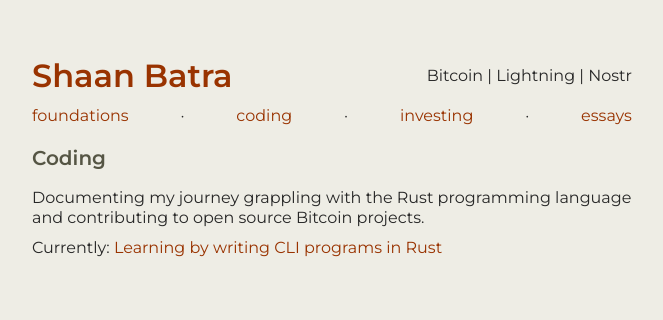
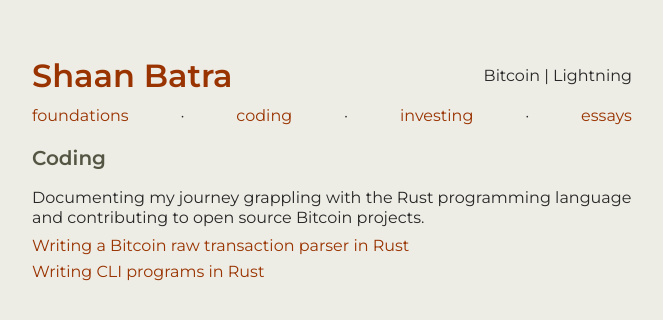
Before and after one commit to sb1752/sb1752.github.io, a Jekyll site: the page built from coding.html, in a window 1280 px wide. Shown: the top 320 px of the page, without its empty margins (308-971 px from the left). Built offline with Jekyll 4.4.1, drawn with Linux system fonts in a browser that asks for light colours.

```diff
--- a/_layouts/default.html
+++ b/_layouts/default.html
@@ -22,7 +22,7 @@
     <div class="wrapper">
       <div class="header">
         <h1><a href="/">Shaan Batra</a></h1>
-        <div>Bitcoin | Lightning | Nostr</div>
+        <div>Bitcoin | Lightning</div>
       </div>
       <nav class="subheader">
         <a href="/foundations">foundations</a>
--- a/_sass/main.scss
+++ b/_sass/main.scss
@@ -119,6 +119,10 @@ em {
     margin-bottom: 15px;
   }
 
+  h2 {
+    margin-bottom: 10px;
+  }
+
   h3 {
     font-weight: 600;
     color: #554;
@@ -174,3 +178,15 @@ sup, sub {
 ol {
   list-style-position: inside;
 }
+
+figure {
+  margin-bottom: 15px;
+}
+
+figcaption {
+  font-size: 85%;
+  line-height: 20px;
+  color: #272727c7;
+  font-style: italic;
+  text-align: center;
+}
--- a/coding.html
+++ b/coding.html
@@ -6,13 +6,13 @@ layout: default
 <div class="category">
   <h2>Coding</h2>
   <p>Documenting my journey grappling with the Rust programming language and contributing to open source Bitcoin projects.</p>
-  <p>Currently: <a href="https://github.com/sb1752/command-line-rust-solutions" target="_blank">Learning by writing CLI programs in Rust</a></p>
 
   <div class="category-content">
-    {% for code in site.coding reversed %}
       <div class="content-piece">
-        <h3><a href="{{ code.url }}">{{ code.title }}</a></h3>
+        <h3><a href="https://github.com/sb1752/rust-bitcoin-tx-parser" target="_blank">Writing a Bitcoin raw transaction parser in Rust</a></h3>
       </div>
-    {% endfor %}
+      <div class="content-piece">
+        <h3><a href="https://github.com/sb1752/command-line-rust-solutions" target="_blank">Writing CLI programs in Rust</a></h3>
+      </div>
   </div>
 </div>
```
Also changed, not shown: _essays/art-and-the-machine.md (added, +141 -0 lines), assets/images/bugs-simulation.png (added), assets/images/deus-machina.png (added), assets/images/graffiti-message.png (added), assets/images/neo-morpheus-shaking-hands.png (added), assets/images/neo-trinity-reunited.png (added), assets/images/trinity-holding-up.png (added).
